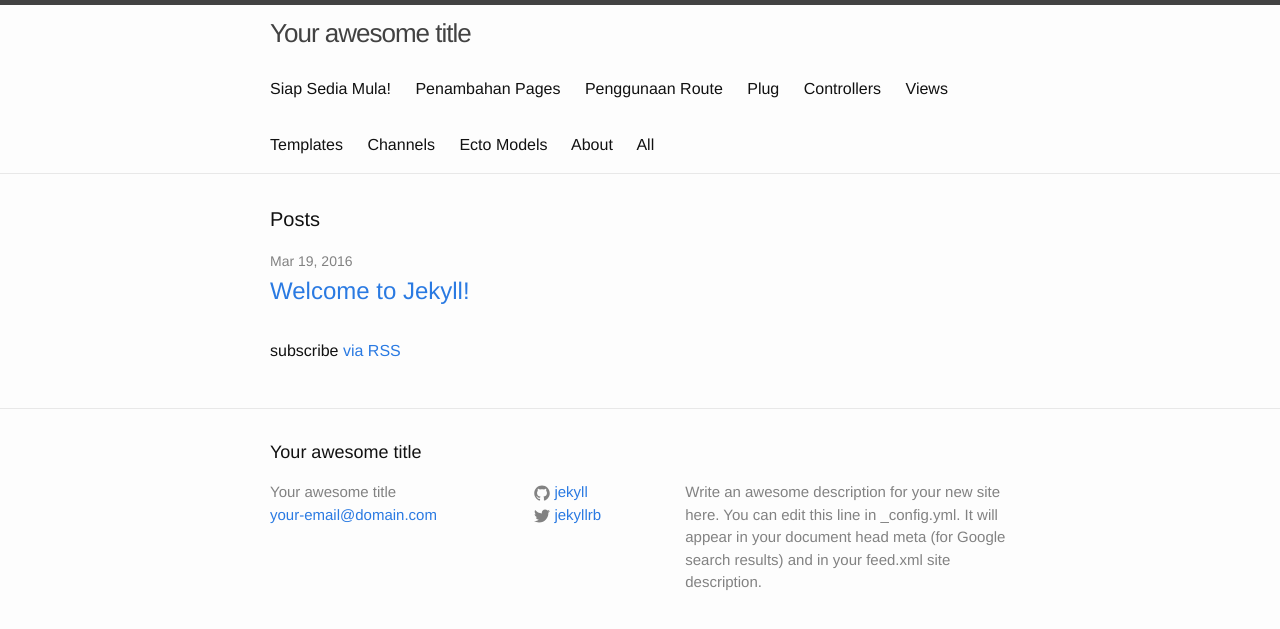
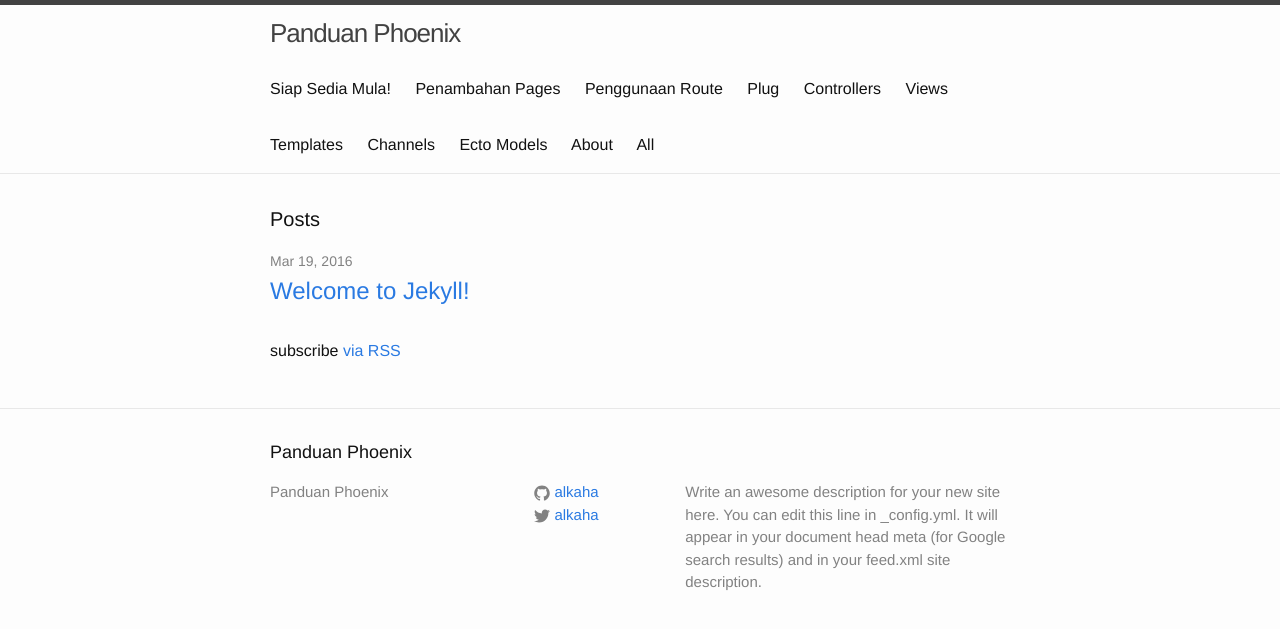
Before and after one commit to alkaha/panduan-phoenix, a Jekyll site: the page built from index.html, in a window 1280 px wide. Shown: the top 629 px of the page. Built offline with Jekyll 4.4.1, drawn with Linux system fonts in a browser that asks for light colours.

Commit message:
Update _config.yml

```diff
--- a/_config.yml
+++ b/_config.yml
@@ -1,21 +1,14 @@
-# Welcome to Jekyll!
-#
-# This config file is meant for settings that affect your whole blog, values
-# which you are expected to set up once and rarely need to edit after that.
-# For technical reasons, this file is *NOT* reloaded automatically when you use
-# 'jekyll serve'. If you change this file, please restart the server process.
 
 # Site settings
-title: Your awesome title
-email: your-email@domain.com
+title: Panduan Phoenix
 description: > # this means to ignore newlines until "baseurl:"
   Write an awesome description for your new site here. You can edit this
   line in _config.yml. It will appear in your document head meta (for
   Google search results) and in your feed.xml site description.
 baseurl: "" # the subpath of your site, e.g. /blog
-url: "http://alkaha.github.io" # the base hostname & protocol for your site
-twitter_username: jekyllrb
-github_username:  jekyll
+url: "http://alkaha.github.io/panduan-phoenix/" # the base hostname & protocol for your site
+twitter_username: alkaha
+github_username:  alkaha
 
 # Build settings
 markdown: kramdown
```
